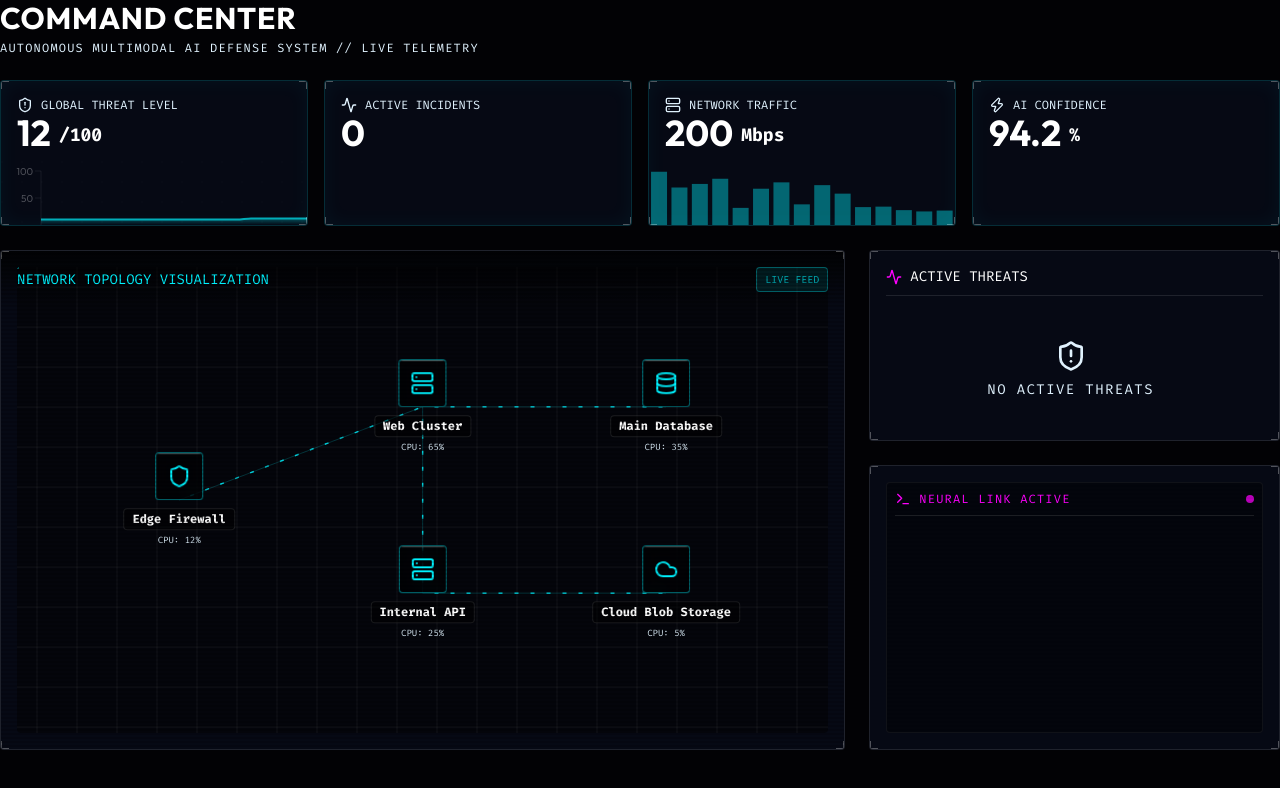
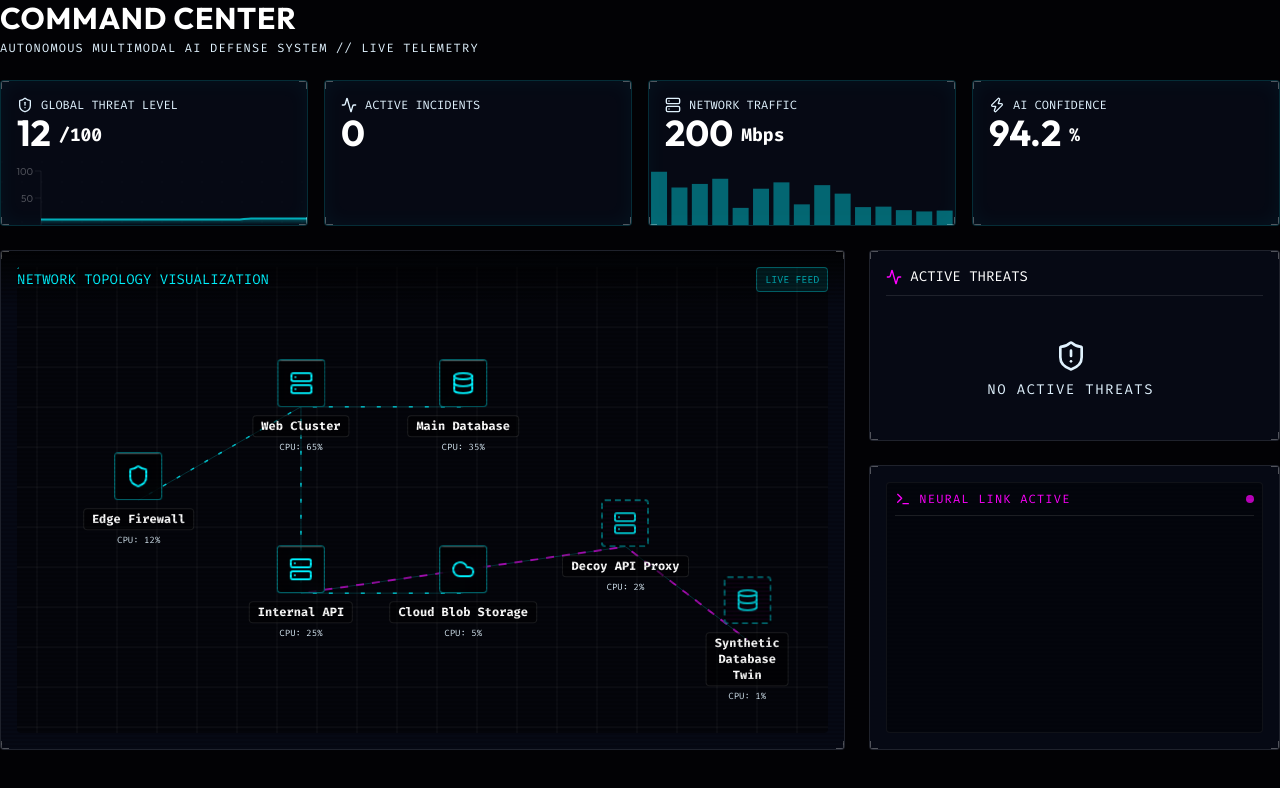
Before and after one commit to DEEPESH-845/Aetheris, a Next.js app: page /dashboard in a window 1280 px wide. Shown: the top 788 px of the page. Built offline with nearby package versions, Linux system fonts and the light colour scheme.

Commit message:
feat: Refactor NetworkTopology component for improved node positioning and threat visualization

```diff
--- a/src/components/visualization/NetworkTopology.tsx
+++ b/src/components/visualization/NetworkTopology.tsx
@@ -16,11 +16,14 @@ const nodeIcons = {
 
 // Fixed positions for the mock network to make it look like a clean enterprise architecture
 const nodePositions: Record<string, { x: number, y: number }> = {
-  'fw-1': { x: 20, y: 50 },
-  'web-cluster-1': { x: 50, y: 30 },
-  'internal-api': { x: 50, y: 70 },
-  'db-main': { x: 80, y: 30 },
-  'cloud-storage': { x: 80, y: 70 },
+  'fw-1': { x: 15, y: 50 },
+  'web-cluster-1': { x: 35, y: 30 },
+  'internal-api': { x: 35, y: 70 },
+  'db-main': { x: 55, y: 30 },
+  'cloud-storage': { x: 55, y: 70 },
+  // Deception nodes grouped on the right side
+  'honey-api-proxy': { x: 75, y: 60 },
+  'honey-db-1': { x: 90, y: 80 },
 };
 
 export function NetworkTopology({ searchQuery = '' }: { searchQuery?: string }) {
@@ -31,22 +34,25 @@ export function NetworkTopology({ searchQuery = '' }: { searchQuery?: string })
 
   // Generate edges based on connections
   const edges = useMemo(() => {
-    const list: { source: string, target: string, id: string, hasThreat: boolean }[] = [];
+    const list: { source: string, target: string, id: string, hasThreat: boolean, isDeceptive: boolean }[] = [];
     nodes.forEach(node => {
       node.connections.forEach(targetId => {
         // Check if there is an active threat targeting this path (mock logic: if threat targets the targetNode)
+        const targetNode = networkNodes[targetId];
+        const isDeceptive = targetNode?.isHoneyNode || node.isHoneyNode || false;
         const hasThreat = activeThreats.some(t => t.targetNode === targetId || t.targetNode === node.id);
-        list.push({ source: node.id, target: targetId, id: `${node.id}-${targetId}`, hasThreat });
+        list.push({ source: node.id, target: targetId, id: `${node.id}-${targetId}`, hasThreat, isDeceptive });
       });
     });
     return list;
-  }, [nodes, activeThreats]);
+  }, [nodes, activeThreats, networkNodes]);
 
   const getNodeColor = (status: string) => {
     switch (status) {
       case 'compromised': return 'text-neon-red border-neon-red shadow-[0_0_15px_rgba(255,42,42,0.5)]';
       case 'warning': return 'text-yellow-400 border-yellow-500 shadow-[0_0_10px_rgba(234,179,8,0.3)]';
       case 'isolated': return 'text-text-muted border-text-muted opacity-50';
+      case 'redirected': return 'text-neon-magenta border-neon-magenta shadow-[0_0_20px_rgba(255,0,255,0.6)] animate-pulse';
       default: return 'text-neon-cyan border-neon-cyan/50 hover:shadow-[0_0_15px_rgba(0,243,255,0.4)]';
     }
   };
@@ -104,10 +110,10 @@ export function NetworkTopology({ searchQuery = '' }: { searchQuery?: string })
                 y1={`${sourcePos.y}%`}
                 x2={`${targetPos.x}%`}
                 y2={`${targetPos.y}%`}
-                stroke={edge.hasThreat ? 'rgba(255, 42, 42, 0.8)' : 'rgba(0, 243, 255, 0.8)'}
-                strokeWidth={1.5}
-                strokeDasharray="4 12"
-                className="animate-[dash_2s_linear_infinite]"
+                stroke={edge.hasThreat ? 'rgba(255, 42, 42, 0.8)' : edge.isDeceptive ? 'rgba(255, 0, 255, 0.6)' : 'rgba(0, 243, 255, 0.8)'}
+                strokeWidth={edge.isDeceptive ? 2 : 1.5}
+                strokeDasharray={edge.isDeceptive ? "8 8" : "4 12"}
+                className={edge.isDeceptive ? "animate-[dash_1s_linear_infinite]" : "animate-[dash_2s_linear_infinite]"}
               />
           );
          })}
@@ -136,6 +142,9 @@ export function NetworkTopology({ searchQuery = '' }: { searchQuery?: string })
                   {node.status === 'compromised' && (
                     <div className="absolute inset-0 bg-neon-red/30 blur-xl rounded-full animate-pulse" />
                   )}
+                  {node.status === 'redirected' && (
+                    <div className="absolute inset-0 bg-neon-magenta/30 blur-xl rounded-full animate-pulse" />
+                  )}
                   {isMatched && (
                     <div className="absolute inset-0 bg-white/40 blur-md rounded-full animate-pulse" />
                   )}
@@ -143,14 +152,23 @@ export function NetworkTopology({ searchQuery = '' }: { searchQuery?: string })
                   <div className={cn(
                     "w-12 h-12 rounded-sm border bg-black/60 flex items-center justify-center relative backdrop-blur-sm transition-colors duration-300",
                     getNodeColor(node.status),
-                    isMatched && "border-white shadow-[0_0_15px_rgba(255,255,255,0.6)]"
+                    isMatched && "border-white shadow-[0_0_15px_rgba(255,255,255,0.6)]",
+                    node.isHoneyNode && "border-dashed border-2 opacity-80"
                   )}>
                     <Icon className="w-6 h-6 relative z-10" />
 
                 {/* Node scanning line */}
-                <div className="absolute inset-0 overflow-hidden rounded-sm pointer-events-none">
-                   <div className="w-full h-[1px] bg-white/30 absolute top-0 animate-[scan-anim_2s_linear_infinite]" />
-                </div>
+                {!node.isHoneyNode && (
+                  <div className="absolute inset-0 overflow-hidden rounded-sm pointer-events-none">
+                     <div className="w-full h-[1px] bg-white/30 absolute top-0 animate-[scan-anim_2s_linear_infinite]" />
+                  </div>
+                )}
+                {/* Holographic effect for honey nodes */}
+                {node.isHoneyNode && (
+                  <div className="absolute inset-0 overflow-hidden rounded-sm pointer-events-none opacity-50 mix-blend-screen">
+                     <div className="w-full h-full bg-[repeating-linear-gradient(0deg,transparent,transparent_2px,rgba(255,0,255,0.1)_2px,rgba(255,0,255,0.1)_4px)]" />
+                  </div>
+                )}
               </div>
 
               {/* Node Label */}
```
